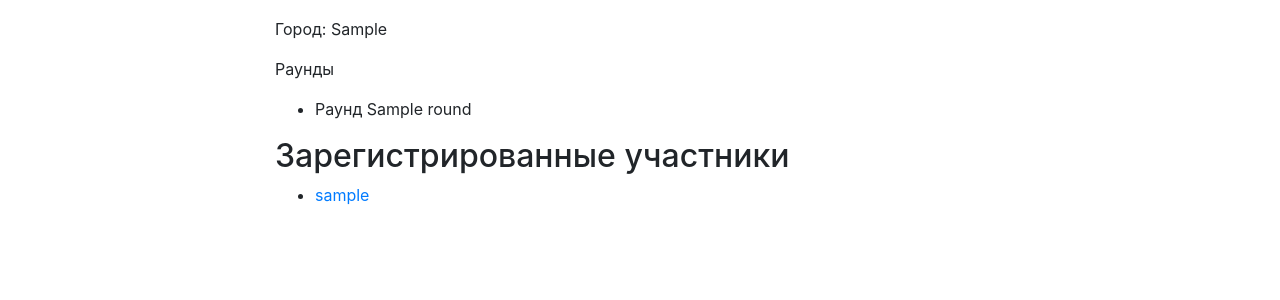
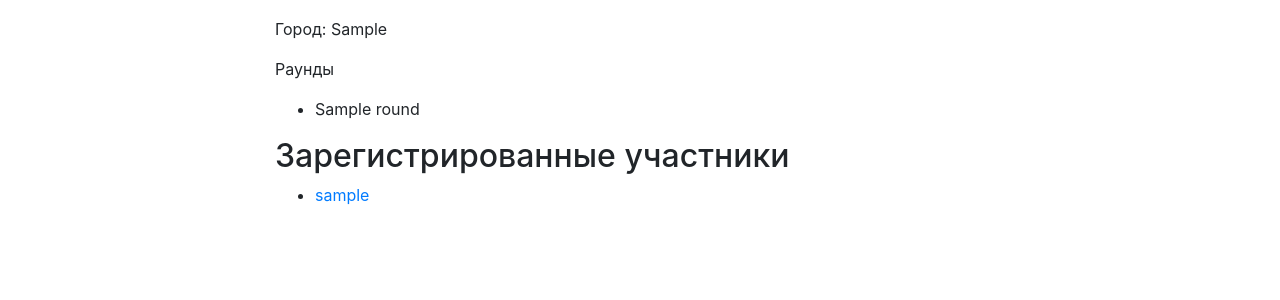
Before and after one commit to Zaskars/django_discgolf, a Django app: page /single_tournament/1 in a window 1280 px wide. Shown: the part 159-459 px from the top of the page. Run offline with Django 4.2, Linux system fonts and the light colour scheme; a user stored in the database is signed in; tables that the repository leaves empty hold one stand-in row (values such as "Sample post"); some libraries are stand-ins or nearby versions.

Commit message:
template fix

```diff
--- a/main/templates/single_tournament.html
+++ b/main/templates/single_tournament.html
@@ -14,7 +14,7 @@
     <p>Раунды</p>
     <ul>
         {% for round in rounds %}
-            <li>Раунд {{ round.name }}</li>
+            <li>{{ round.name }}</li>
         {% endfor %}
     </ul>
     {% if user.is_authenticated and not already_registered %}
```
